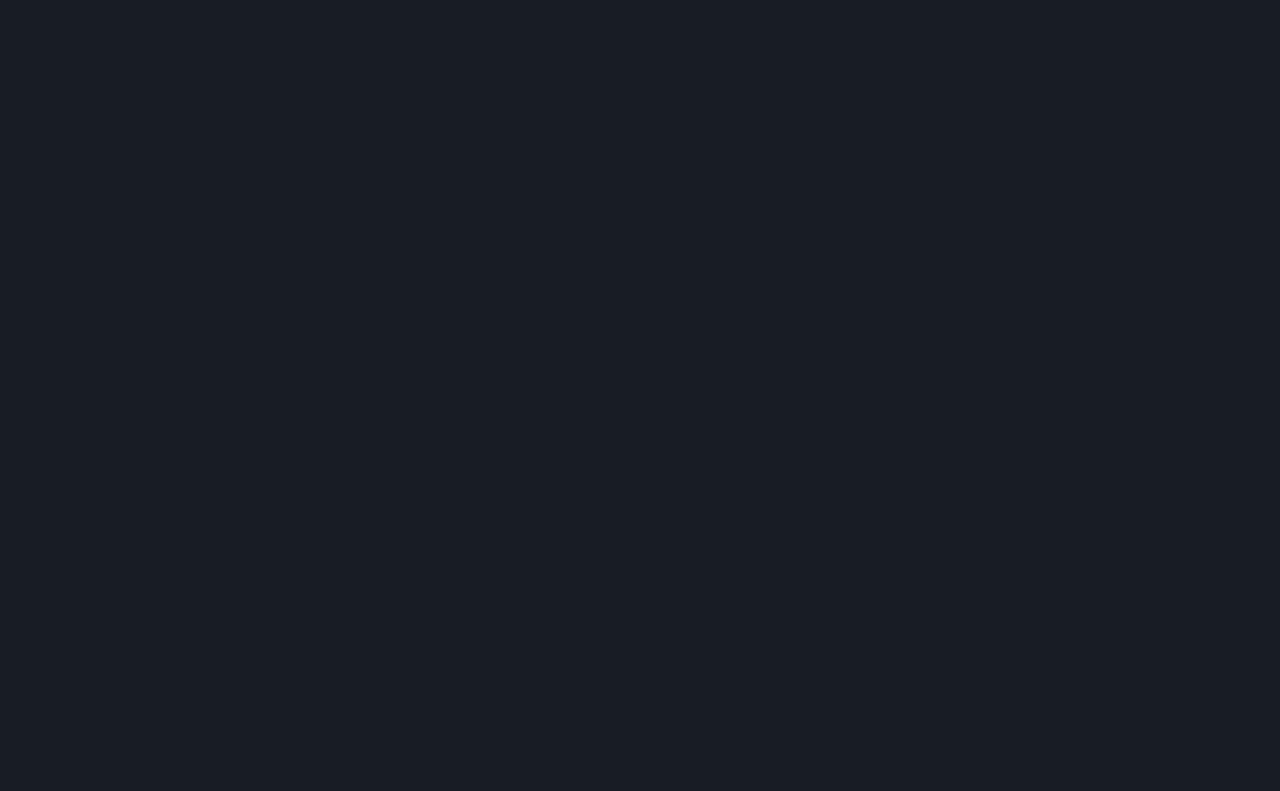
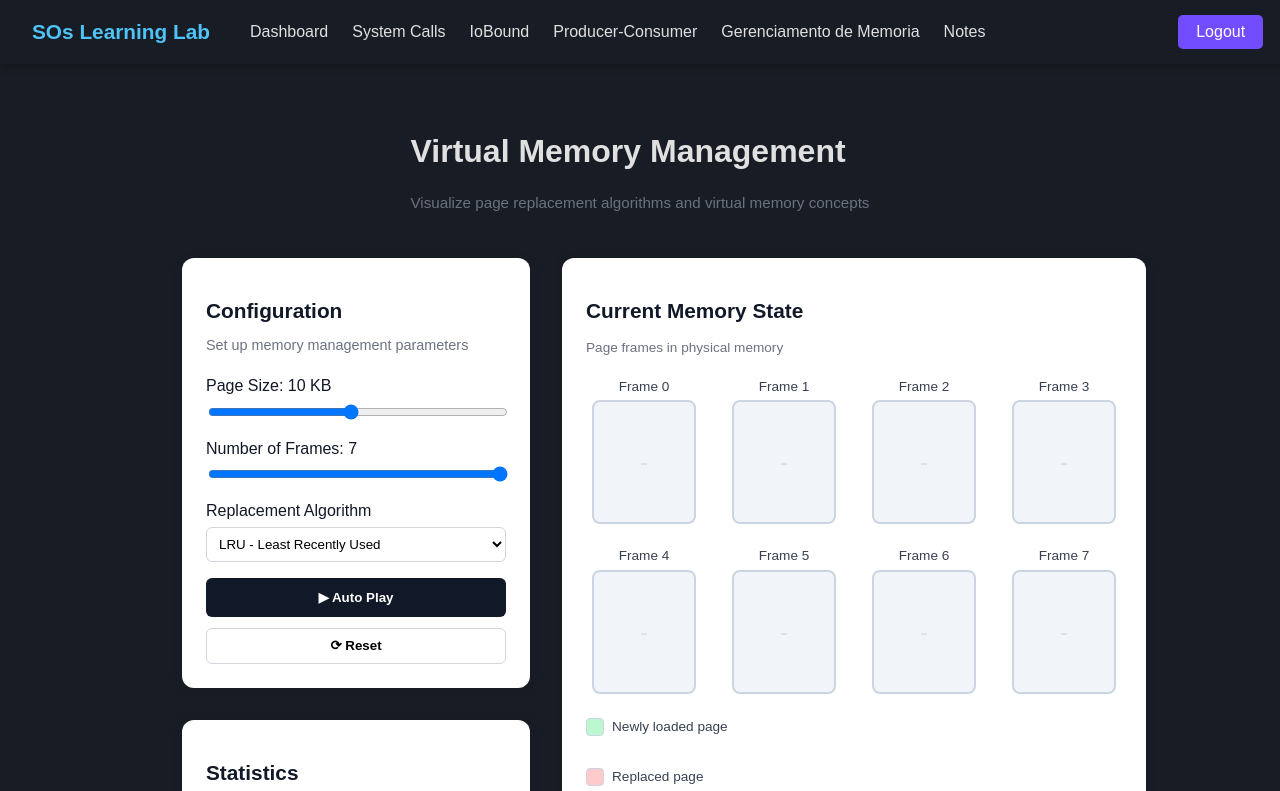
Before and after one commit to LHuss31/SOs_Project, a React (Vite) app: page /VirtualMemory in a window 1280 px wide. Before the commit this address had no page. Shown: the top 791 px of the page. Built offline with nearby package versions, Linux system fonts and the light colour scheme.

Commit message:
logica de navegação alterada e implementada

```diff
--- a/src/components/NavBar.jsx
+++ b/src/components/NavBar.jsx
@@ -18,7 +18,7 @@ export default function NavBar() {
         <Link to="/SystemCalls">System Calls</Link>
         <Link to="/IO-bound">IoBound</Link>
         <Link to="/producer-consumer">Producer-Consumer</Link>
-        <Link to="/memory-management">Memory Management</Link>
+        <Link to="/VirtualMemory">Gerenciamento de Memoria</Link>
         <Link to="/Notes">Notes</Link>
       </div>
       <button className="navbar-logout" onClick={handleLogout}>Logout</button>
--- a/src/main.jsx
+++ b/src/main.jsx
@@ -5,6 +5,7 @@ import SystemCallsPage from './pages/SystemCalls.jsx'
 import { BrowserRouter, Routes, Route } from 'react-router-dom'
 import LoginCadastro from './pages/LoginCadastro.jsx'
 import Notes from './pages/Notes.jsx'
+import VirtualMemoryPage from './pages/VirtualMemoryPage.jsx'
 
 createRoot(document.getElementById('root')).render(
   <StrictMode>
@@ -14,6 +15,7 @@ createRoot(document.getElementById('root')).render(
           <Route path="/Notes" element={<Notes />} />
           <Route path="/SystemCalls" element={<SystemCallsPage />} />
           <Route path="/Dashboard" element={<Dashboard />} />
+          <Route path="/VirtualMemory" element={<VirtualMemoryPage />} />
       </Routes>
     </BrowserRouter>
   </StrictMode>,
--- a/src/pages/Dashboard.jsx
+++ b/src/pages/Dashboard.jsx
@@ -10,19 +10,23 @@ function Dashboard() {
   const options = [
     {
       title: "SystemCalls",
-      description: "Simule as principais chamadas de sistema: fork, execl, wait, open, read, write, e brk, mmap, munmap."
+      description: "Simule as principais chamadas de sistema: fork, execl, wait, open, read, write, e brk, mmap, munmap.",
+      link: "/SystemCalls"
     },
     {
       title: "CPU/IO-Bound",
-      description: "Simule processos CPU-bound e I/O-bound em tempo real, demonstrando seu comportamento no sistema."
+      description: "Simule processos CPU-bound e I/O-bound em tempo real, demonstrando seu comportamento no sistema.",
+      link: "/IO-bound"
     },
     {
       title: "ProdutorConsumidor",
-      description: "Simule o clássico problema do Produtor-Consumidor com interação em tempo real. Acompanhe visualmente o estado do buffer e ajuste dinamicamente o número de produtores, consumidores e o tamanho do buffer para observar diferentes comportamentos."
+      description: "Simule o clássico problema do Produtor-Consumidor com interação em tempo real. Acompanhe visualmente o estado do buffer e ajuste dinamicamente o número de produtores, consumidores e o tamanho do buffer para observar diferentes comportamentos.",
+      link: "/producer-consumer"
     },
     {
       title: "GerenciamentoDeMemoria",
-      description: "Simule o gerenciamento de memória com paginação configurando tamanho de páginas, número de quadros e algoritmos de substituição (FIFO, LRU, etc.). Visualize em tempo real o estado da memória e o comportamento do simulador."
+      description: "Simule o gerenciamento de memória com paginação configurando tamanho de páginas, número de quadros e algoritmos de substituição (FIFO, LRU, etc.). Visualize em tempo real o estado da memória e o comportamento do simulador.",
+      link: "/VirtualMemory"
     }
   ];
 
@@ -47,7 +51,7 @@ function Dashboard() {
                 className="card-button"
                 onClick={() => {
                   setSelected(option.title);
-                      navigate(`/${option.title}`);
+                  navigate(option.link);
                 }}
               >
                 Start Learning
```
Lines whose indentation alone changed are shown as unchanged.
